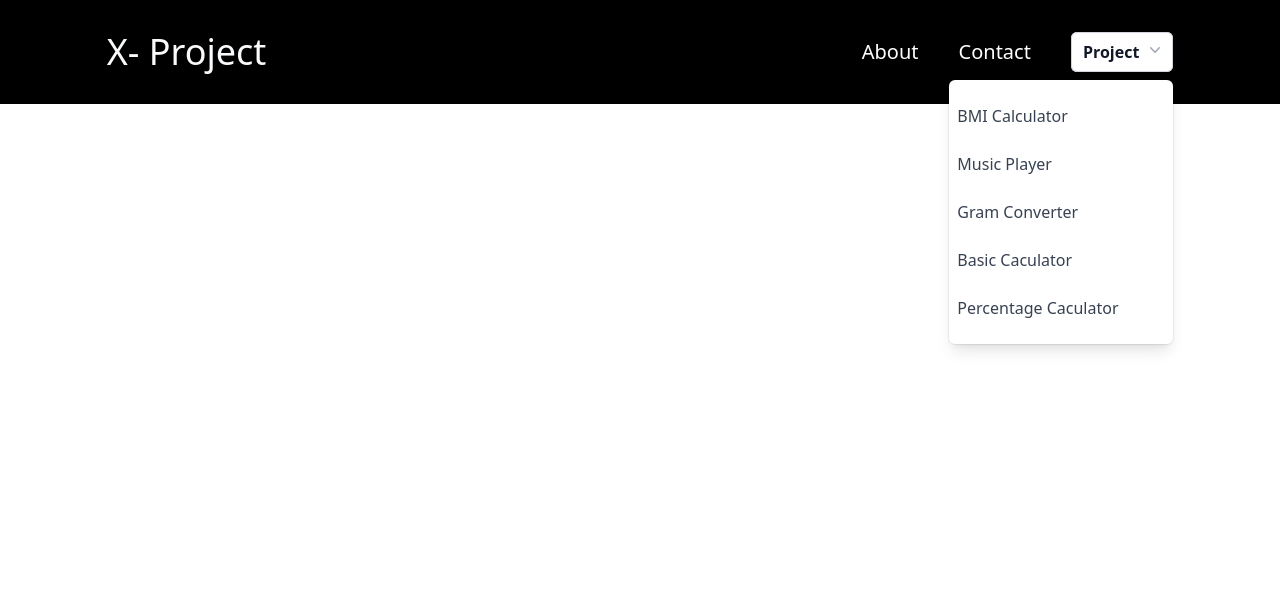
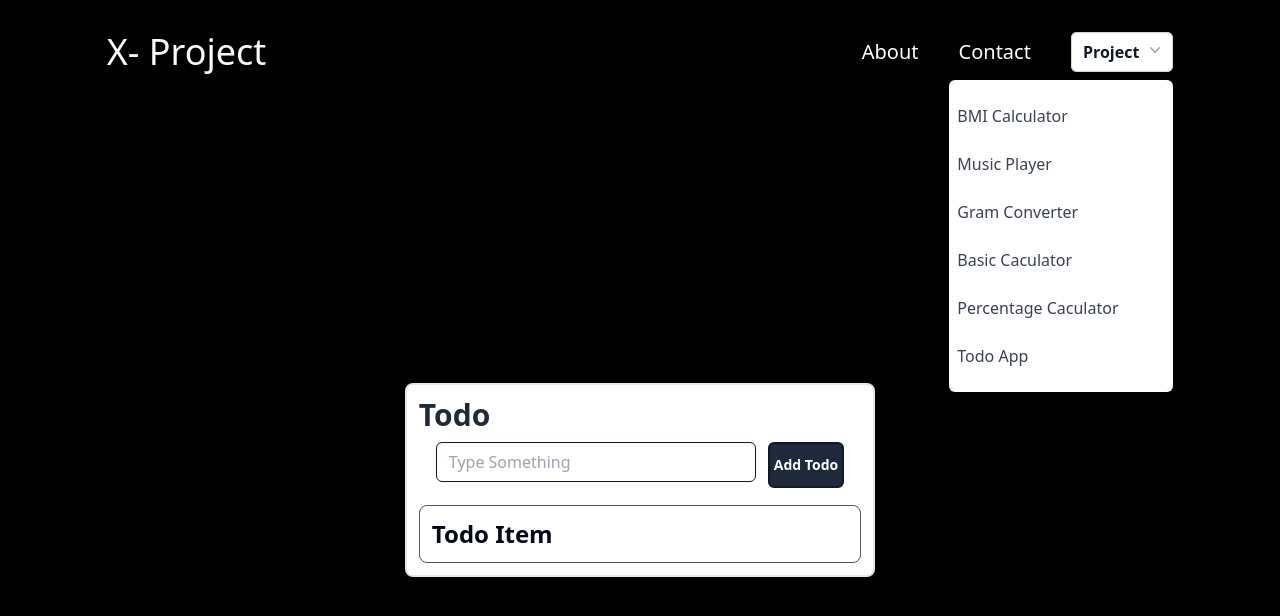
Before and after one commit to Abdullah9001/X-All-Project, a Nuxt app: page /todo in a window 1280 px wide. Both pictures are taken after a click on the button "Project". Shown: the top 616 px of the page. Built offline with nearby package versions, Linux system fonts and the light colour scheme.

Commit message:
start a new project with pinia

```diff
--- a/components/Navbar.vue
+++ b/components/Navbar.vue
@@ -83,6 +83,14 @@
                   id="menu-item-2"
                   >Percentage Caculator</NuxtLink
                 >
+                <NuxtLink
+                  to="/todo"
+                  class="text-gray-700 block px-2 py-3 text-base hover:bg-slate-700 hover:text-white duration-1000"
+                  role="menuitem"
+                  tabindex="-1"
+                  id="menu-item-2"
+                  >Todo App</NuxtLink
+                >
               </div>
             </div>
           </div>
--- a/nuxt.config.ts
+++ b/nuxt.config.ts
@@ -5,5 +5,6 @@ export default defineNuxtConfig({
     "@pinia/nuxt",
     "@nuxtjs/color-mode",
     "nuxt-icon",
+    "@pinia/nuxt",
   ],
 });
--- /dev/null
+++ b/pages/todo.vue
@@ -0,0 +1,70 @@
+<script setup>
+import { useTodoStore } from "../store/todo";
+
+const store = useTodoStore();
+</script>
+
+<template>
+  <div class="h-[90vh] flex justify-center items-center">
+    <div class="h-100 pt-8">
+      <div class="flex items-center justify-center">
+        <div class="bg-white shadow-md rounded-lg border-2 p-3 w-full">
+          <div class="main">
+            <div class="header mb-2">
+              <h1 class="text-3xl font-bold">Todo</h1>
+            </div>
+            <div class="input flex">
+              <input
+                type="text"
+                placeholder="Type Something"
+                class="input outline-none border-gray-900 border mr-3 w-80 h-10 rounded-md pl-3"
+                v-model="store.newTodo"
+              />
+              <button
+                class="border-2 border-gray-900 p-1 font-sans bg-slate-800 font-bold text-white text-sm rounded-md transition-all ease-in-out duration-700 hover:bg-slate-100 hover:text-slate-950"
+                @click="store.addTodo()"
+              >
+                Add Todo
+              </button>
+            </div>
+            <p class="text-red-600 text-xs m-2 text-center justify-center">
+              {{ store.errMsg }}
+            </p>
+          </div>
+          <div class="mt-4 p-3 rounded-lg border border-gray-600">
+            <div class="list-text">
+              <h1 class="text-2xl font-bold font-sans text-slate-950">
+                Todo Item
+              </h1>
+            </div>
+            <div class="todo-list" v-for="todo in store.todos" :key="todo.id">
+              <div
+                class="flex justify-between items-center border border-gray-500 rounded-lg p-2 mt-3"
+                :style="{ background: todo.color }"
+              >
+                <div class="items">
+                  <p class="font-xl text-xl font-sans font-bold text-slate-50">
+                    {{ todo.title }}
+                  </p>
+                  <p class="font-xs text-xs text-slate-100">{{ todo.date }}</p>
+                </div>
+                <div class="button">
+                  <button
+                    class="border border-green-500 mr-2 font-sans text-slate-50 font-bold p-1 text-xs rounded"
+                  >
+                    Edit
+                  </button>
+                  <button
+                    class="border border-red-500 mr-2 text-xs text-slate-50 font-sans font-bold p-1 rounded"
+                  >
+                    Delete
+                  </button>
+                </div>
+              </div>
+            </div>
+          </div>
+        </div>
+      </div>
+    </div>
+  </div>
+</template>
--- /dev/null
+++ b/store/todo.js
@@ -0,0 +1,35 @@
+import { defineStore } from "pinia";
+
+export const useTodoStore = defineStore("todo", () => {
+  const newTodo = ref("");
+  const todos = ref([]);
+  const errMsg = ref("");
+
+  const uppercaseFirstLetter = (str) =>
+    str.charAt(0).toUpperCase() + str.slice(1);
+
+  const getRandomColor = () => {
+    var color = "#";
+    for (var i = 0; i < 6; i++) {
+      color += Math.floor(Math.random() * 10);
+    }
+    return color;
+  };
+
+  const addTodo = () => {
+    if (newTodo.value.length < 5) {
+      errMsg.value = "Please enter more than 5 letters.";
+    } else {
+      todos.value.push({
+        id: Math.floor(Math.random() * 100000),
+        title: uppercaseFirstLetter(newTodo.value),
+        date: new Date().toLocaleDateString("en-US"),
+        color: getRandomColor(),
+      });
+      errMsg.value = "";
+    }
+
+    newTodo.value = "";
+  };
+  return { newTodo, todos, addTodo, errMsg };
+});
```
